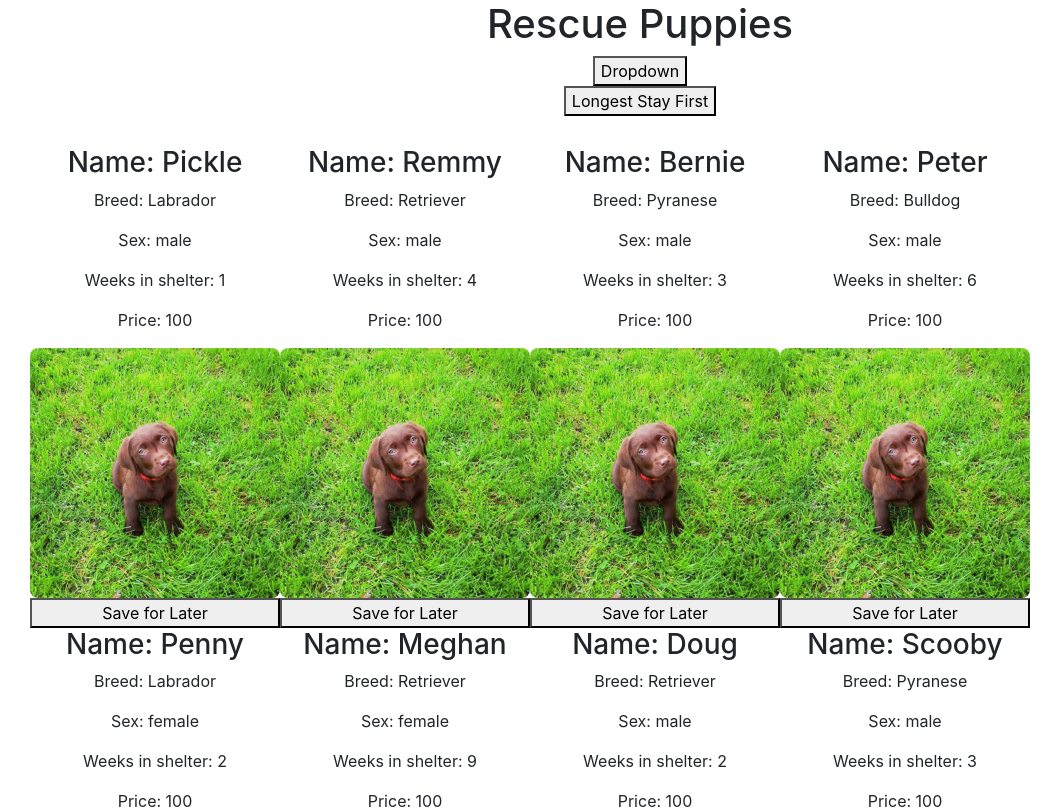
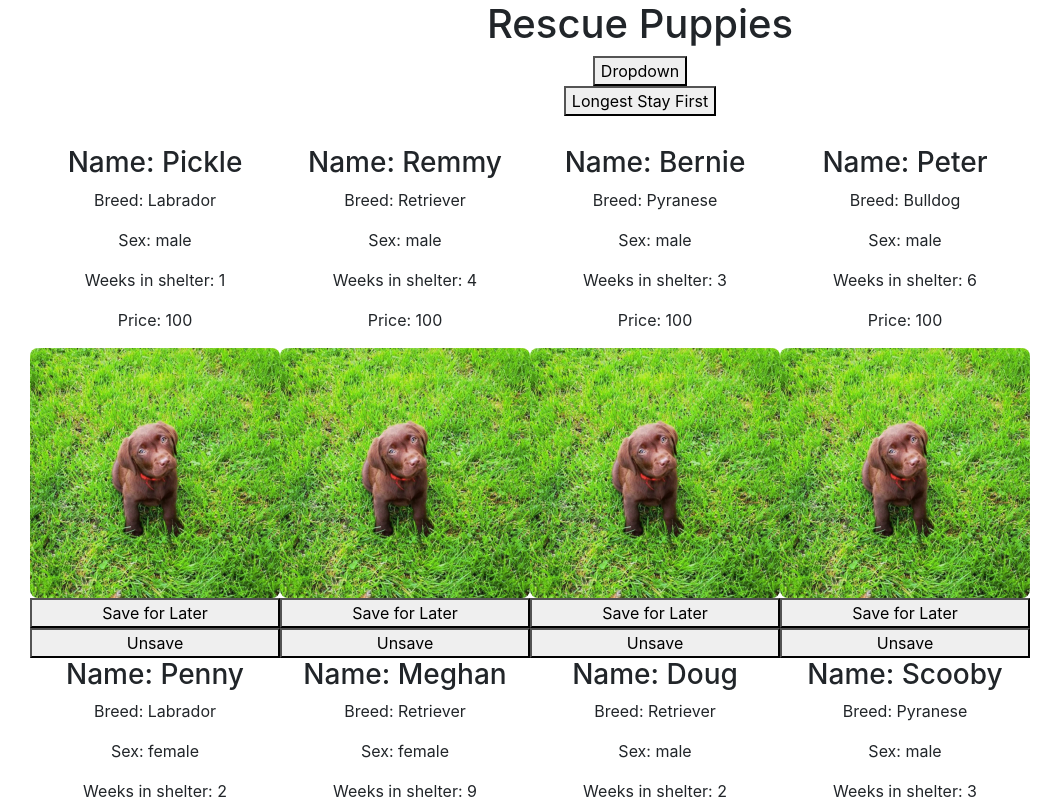
Before and after one commit to rainycloud123/development, a React (Create React App) app: page / in a window 1280 px wide. Shown: the top 809 px of the page, without its empty margins (0-1063 px from the left). Built offline with nearby package versions, Linux system fonts and the light colour scheme; the HTML template or start-up script is replaced by a standard one.

Commit message:
functionality done

```diff
--- a/src/App.js
+++ b/src/App.js
@@ -34,6 +34,10 @@ function App() {
     setOpen(!open);
   };
 
+  // const handleMenu = (field) => {
+  //   filterItem(field);
+  //   setOpen(false);
+  // }
   const handleMenuOne = () => {
     filterItem("Labrador");
     setOpen(false);
@@ -67,6 +71,10 @@ function App() {
 
   function addToCart(item) {
     setCart([...cartItems, item])
+  }
+
+  function removeFromCart(item){
+    setCart(cartItems => cartItems.filter((i, _) => i !== item));
   }
 
   const sortFunc = () => {
@@ -157,6 +165,12 @@ function App() {
           <Dog item={item} addToCart={addToCart} />
         ))}
       </div>
+      <div>
+        {cartItems.map((item, index) => (
+          <Dog item={item} removeFromCart={removeFromCart} />
+        ))}
+      </div>
+
 
 
 
@@ -168,9 +182,6 @@ function App() {
             {/* Total:
             {Object.entries()} */}
             <p>{item.price}</p>
-
-
-
           </div>
 
 
--- a/src/components/dog.js
+++ b/src/components/dog.js
@@ -10,6 +10,7 @@ function Dog(props) {
             <p> Price: {props.item.price} </p>
             <img src={props.item.image} />
             <button onClick={() => { props.addToCart(props.item) }}>Save for Later</button>
+            <button onClick={() => { props.removeFromCart(props.item) }}>Unsave</button>
         </div>
     );
 }
```
